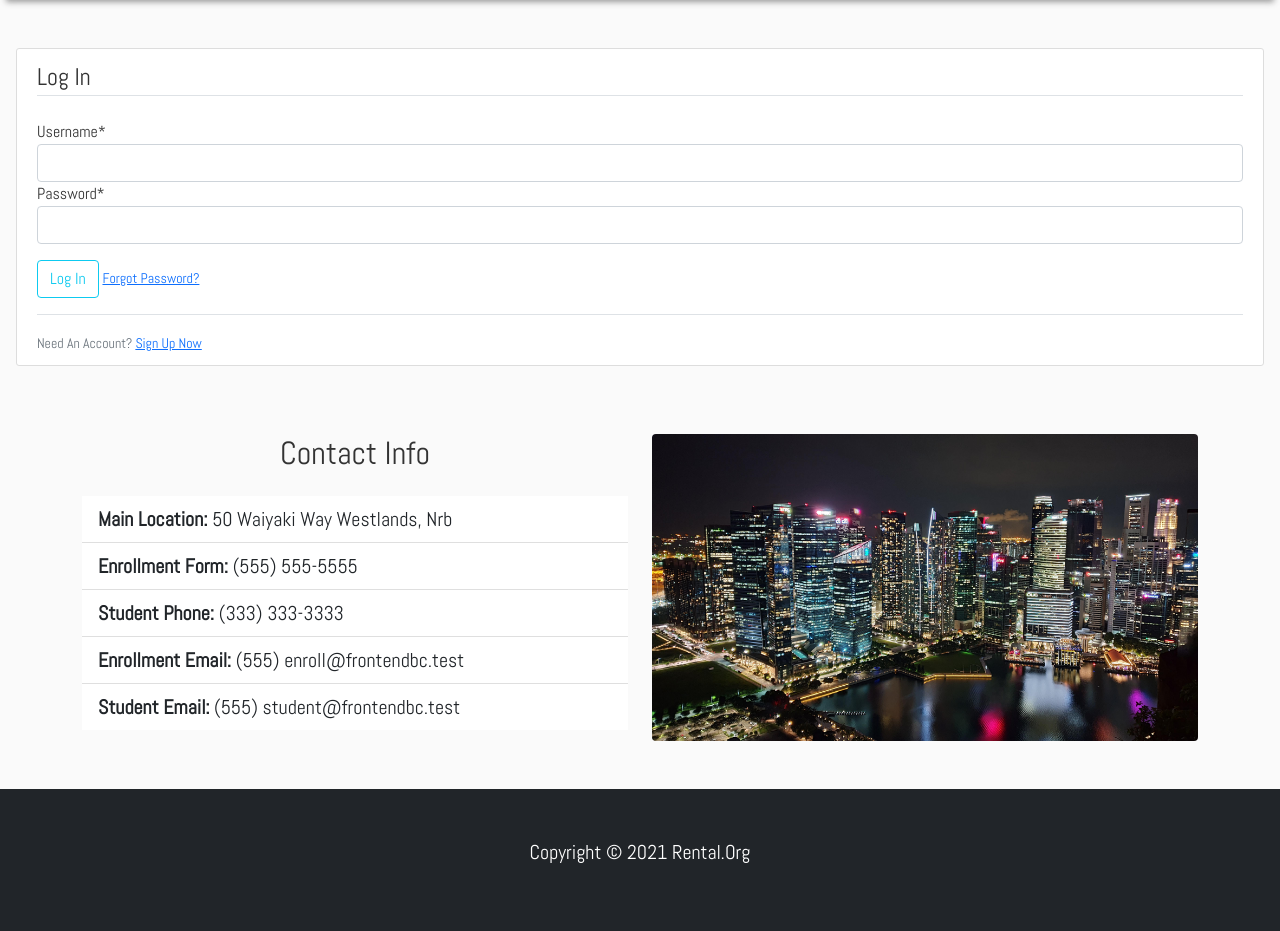
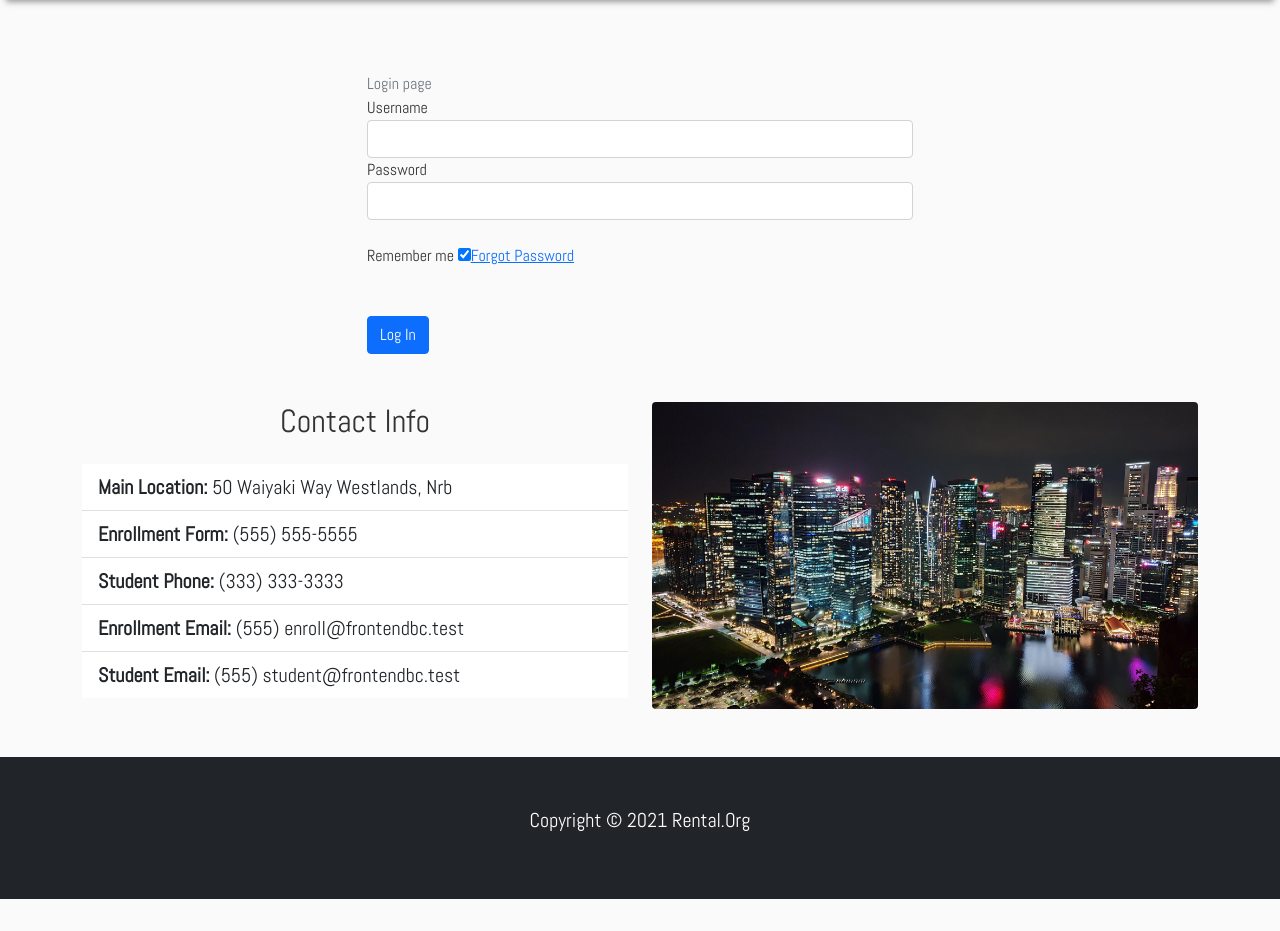
Before and after one commit to OkothPius/Rentals, a Django app: template backend/templates/accounts/login.html in a window 1280 px wide. Shown: the part 72-1003 px from the top of the page. After the commit the page ends 971 px from the top, so only its background shows below. Run offline with Django 3.2, Linux system fonts and the light colour scheme; the template is opened without the code that fills it: values that come from a table or form of the project are taken from there, others are empty; parts of the project's set-up code (start-up, migrations or seed data) failed here and were passed over; some libraries are stand-ins or nearby versions.

Commit message:
feat: update

```diff
--- a/backend/templates/accounts/login.html
+++ b/backend/templates/accounts/login.html
@@ -1,24 +1,53 @@
 {% extends 'core/base.html' %}
-{% load crispy_forms_tags %}
 {% block content %}
-  <div class="content-section">
-    <form method="post">
-      {% csrf_token %}
-      <fieldset class="form-group">
-        <legend class="border-bottom mb-4">Log In</legend>
-        {{ form | crispy}}
-      </fieldset>
-      <div class="form-group mt-3 mb-3">
-        <button class="btn btn-outline-info" type="submit">Log In</button>
-        <small class="text-muted ml-2">
-          <a href="{% url 'password_reset' %}">Forgot Password?</a>
-        </small>
+  <div class="content">
+    <div class="container">
+      <div class="row justify-content-center">
+        <!-- <div class="col-md-6 order-md-2">
+          <img src="images/undraw_file_sync_ot38.svg" alt="Image" class="img-fluid">
+        </div> -->
+        <div class="col-md-6 contents">
+          <div class="row justify-content-center">
+            <div class="col-md-12">
+              <div class="form-block">
+                  <div class="mb-4">
+                </div>
+
+              <span class="mb-0 text-muted">
+                {% if msg %}
+                    {{ msg | safe }}
+                {% else %}
+                    Login page
+                {% endif %}
+              </span>
+                <form  method="post">
+                    {% csrf_token %}
+                  <div class="form-group first">
+                    <label for="username">Username</label>
+                      {{ form.username }}
+                  </div>
+                  <div class="form-group last mb-4">
+                    <label for="username">Password</label>
+                    {{ form.password }}
+                  </div>
+
+                  <div class="d-flex mb-5 align-items-center">
+                    <label class="control control--checkbox mb-0"><span class="caption">Remember me</span>
+                      <input type="checkbox" checked="checked"/>
+                      <div class="control__indicator"></div>
+                    </label>
+                    <span class="ml-auto"><a href="#" class="forgot-pass">Forgot Password</a></span>
+                  </div>
+
+                  <input type="submit" value="Log In" class="btn btn-pill text-white btn-block btn-primary">
+                </form>
+              </div>
+            </div>
+          </div>
+
+        </div>
+
       </div>
-    </form>
-    <div class="border-top pt-3">
-      <small class="text-muted">
-        Need An Account? <a class="ml-2" href="{% url 'register'%}">Sign Up Now</a>
-      </small>
     </div>
   </div>
 {% endblock %}
```
Also changed, not shown: backend/templates/accounts/register.html (+55 -15 lines).
